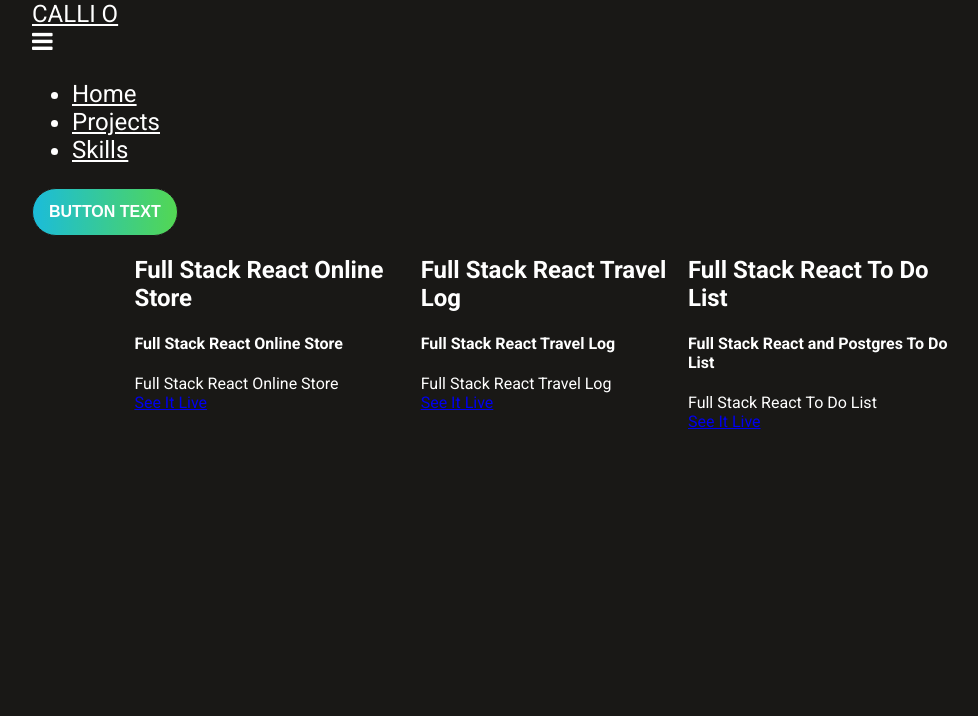
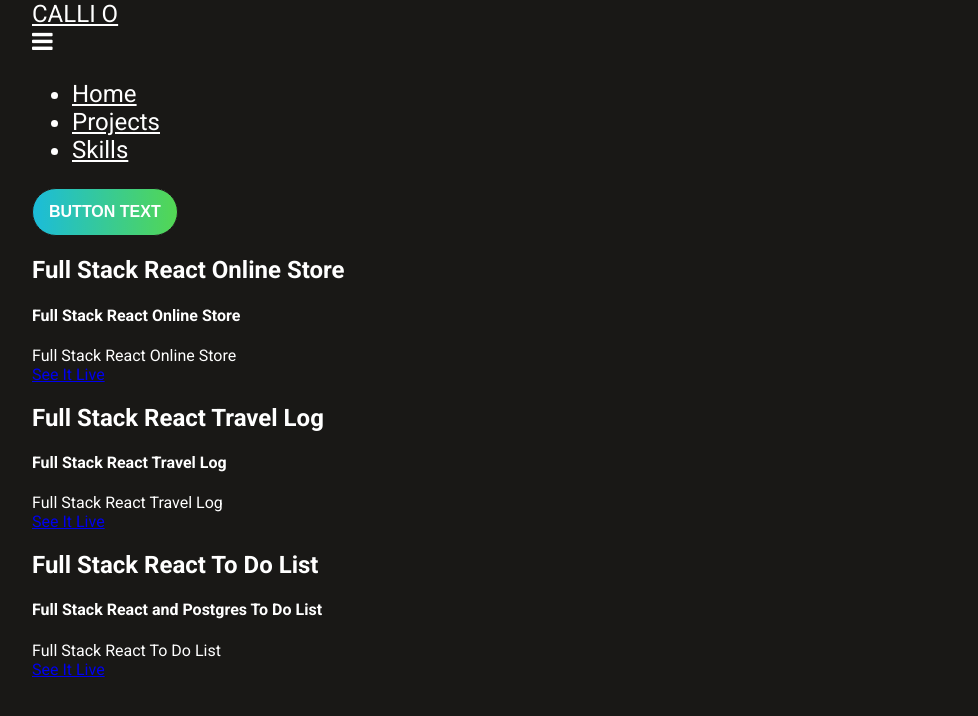
Before and after one commit to croberembt/croberembt.github.io, a React (Create React App) app in the folder client/: page /projects in a window 1280 px wide. Shown: the top 716 px of the page, without its empty margins (96-1074 px from the left). Built offline with nearby package versions, Linux system fonts and the light colour scheme.

Commit message:
played around with css flexbox

```diff
--- a/client/src/components/Projects/Projects.css
+++ b/client/src/components/Projects/Projects.css
@@ -1,12 +1,3 @@
 .projects {
   color: white;
 }
-
-.projects .container {
-  display: flex;
-  justify-content: center;
-}
-
-.projects .project-card {
-
-}
--- a/client/src/components/Projects/Projects.js
+++ b/client/src/components/Projects/Projects.js
@@ -5,30 +5,28 @@ const Projects = () => {
 
   return (
     <div className='projects'>
-      <div className='container'>
 
+      <div className='projects-group'>
         <div className='project-card'>
-            <div><h2>Full Stack React Online Store</h2></div>
-            <div><h4>Full Stack React Online Store</h4></div>
+          <h2>Full Stack React Online Store</h2>
+          <h4>Full Stack React Online Store</h4>
           <div>Full Stack React Online Store</div>
           <a href="#">See It Live</a>
         </div>
 
         <div className='project-card'>
-            <div><h2>Full Stack React Travel Log</h2></div>
-            <div><h4>Full Stack React Travel Log</h4></div>
+          <h2>Full Stack React Travel Log</h2>
+          <h4>Full Stack React Travel Log</h4>
           <div>Full Stack React Travel Log</div>
           <a href="#">See It Live</a>
         </div>
-
+      </div>
 
       <div className='project-card'>
-            <div><h2>Full Stack React To Do List</h2></div>
-            <div><h4>Full Stack React and Postgres To Do List</h4></div>
+        <h2>Full Stack React To Do List</h2>
+        <h4>Full Stack React and Postgres To Do List</h4>
         <div>Full Stack React To Do List</div>
         <a href="#">See It Live</a>
-          </div>
-
       </div>
     </div>
   );
```
Also changed, not shown: client/src/App.css (line endings or trailing spaces). Lines whose indentation alone changed are shown as unchanged.
